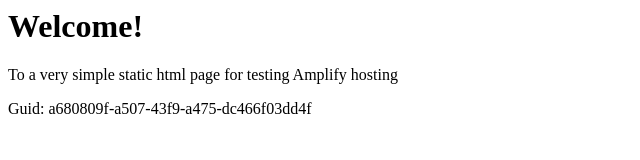
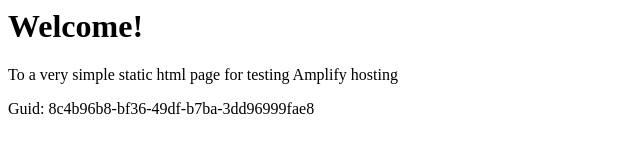
Before and after one commit to aws-aemilia-cmh/Github-PR-Commit-Integration-Test-DoNotTouch-GitHubWebhookPushCanaryTest-v1-prod-us-east-2, a website: page src/index.html in a window 1280 px wide. Shown: the full height of the page, 0-640 px from the left. Drawn offline with Linux system fonts and the light colour scheme.

Commit message:
commit from integ tests

```diff
--- a/src/index.html
+++ b/src/index.html
@@ -12,6 +12,6 @@
 <body>
     <h1>Welcome!</h1>
     <p>To a very simple static html page for testing Amplify hosting</p>
-    <p>Guid: a680809f-a507-43f9-a475-dc466f03dd4f</p></body>
+    <p>Guid: 8c4b96b8-bf36-49df-b7ba-3dd96999fae8</p></body>
 
 </html>
```
